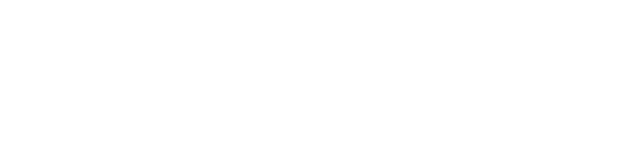
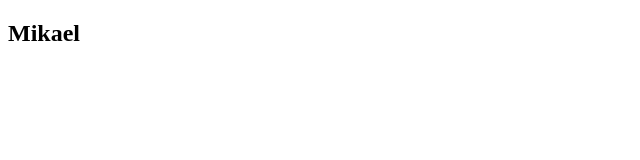
Before and after one commit to Mikael-Bonatti/gitaula, a plain HTML site: page index.html in a window 1280 px wide. Shown: the whole page, without its empty margins (0-640 px from the left). Drawn offline with Linux system fonts and the light colour scheme.

Commit message:
adicionando branch

```diff
--- a/index.html
+++ b/index.html
@@ -8,5 +8,7 @@
 </head>
 <body>
 
+ <h2>Mikael</h2>
+
 </body>
 </html>
```
